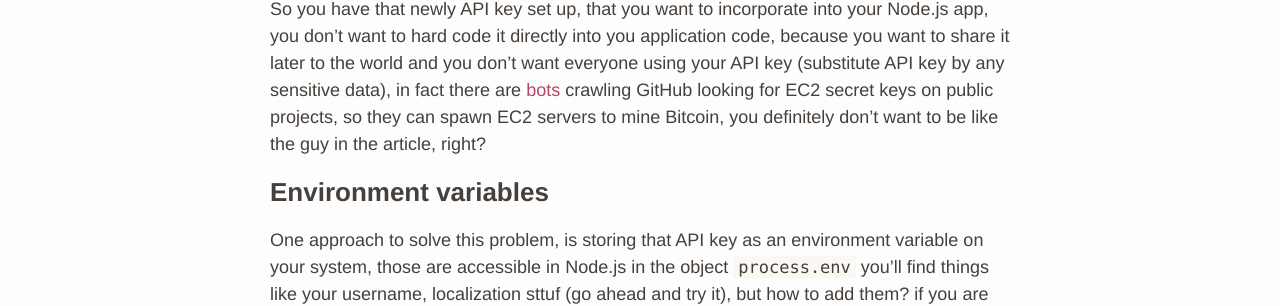
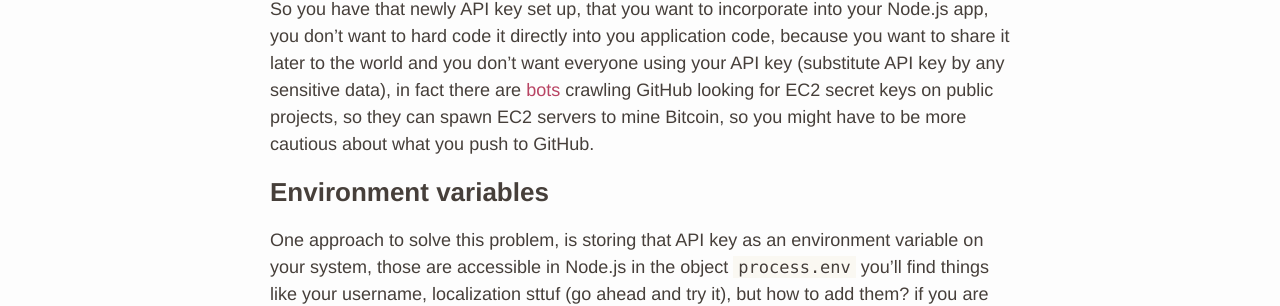
Before and after one commit to Edmeral/Edmeral.github.io, a Jekyll site: the page built from _posts/2015-02-03-node-conf.md, in a window 1280 px wide. Shown: the part 291-597 px from the top of the page. Built offline with Jekyll 4.4.1, drawn with Linux system fonts in a browser that asks for light colours; nearby versions of some CDN libraries; emoji names are drawn with the system emoji font; some web fonts are replaced; Markdown is read by kramdown in place of the engine named in the settings; comment, search, counter and statistics services are not loaded.

Commit message:
editing a paragraph

````diff
--- a/_posts/2015-02-03-node-conf.md
+++ b/_posts/2015-02-03-node-conf.md
@@ -4,7 +4,7 @@ title: Managing environment variables on Node.js
 published: true
 ---
 
-So you have that newly API key set up, that you want to incorporate into your Node.js app, you don't want to hard code it directly into you  application code, because you want to share it later to the world and you don't want everyone using your API key (substitute API key by any sensitive data), in fact there are [bots](http://www.devfactor.net/2014/12/30/2375-amazon-mistake/) crawling GitHub looking for EC2 secret keys on public projects, so they can spawn EC2 servers to mine Bitcoin, you definitely don't want to be like the guy in the article, right?
+So you have that newly API key set up, that you want to incorporate into your Node.js app, you don't want to hard code it directly into you  application code, because you want to share it later to the world and you don't want everyone using your API key (substitute API key by any sensitive data), in fact there are [bots](http://www.devfactor.net/2014/12/30/2375-amazon-mistake/) crawling GitHub looking for EC2 secret keys on public projects, so they can spawn EC2 servers to mine Bitcoin, so you might have to be more cautious about what you push to GitHub.
 
 ### Environment variables
 One approach to solve this problem, is storing that API key as an environment variable on your system, those are accessible in Node.js  in the object ```process.env``` you'll find things like your username, localization sttuf (go ahead and try it), but how to add them? if you are on Linux (as you should be :smile:), you simply want to add this line your ```.bashrc``` or ```.zshrc```.
````
